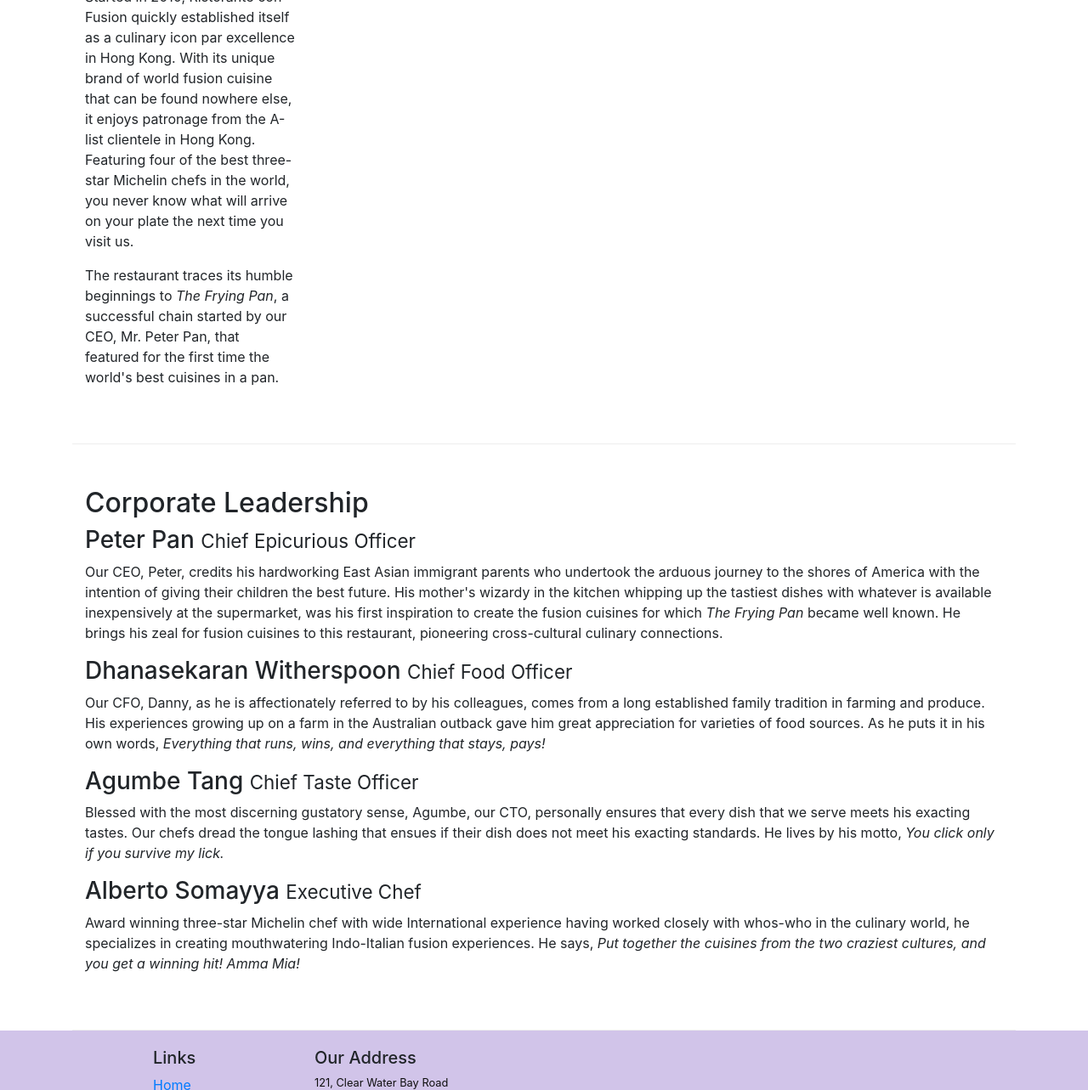
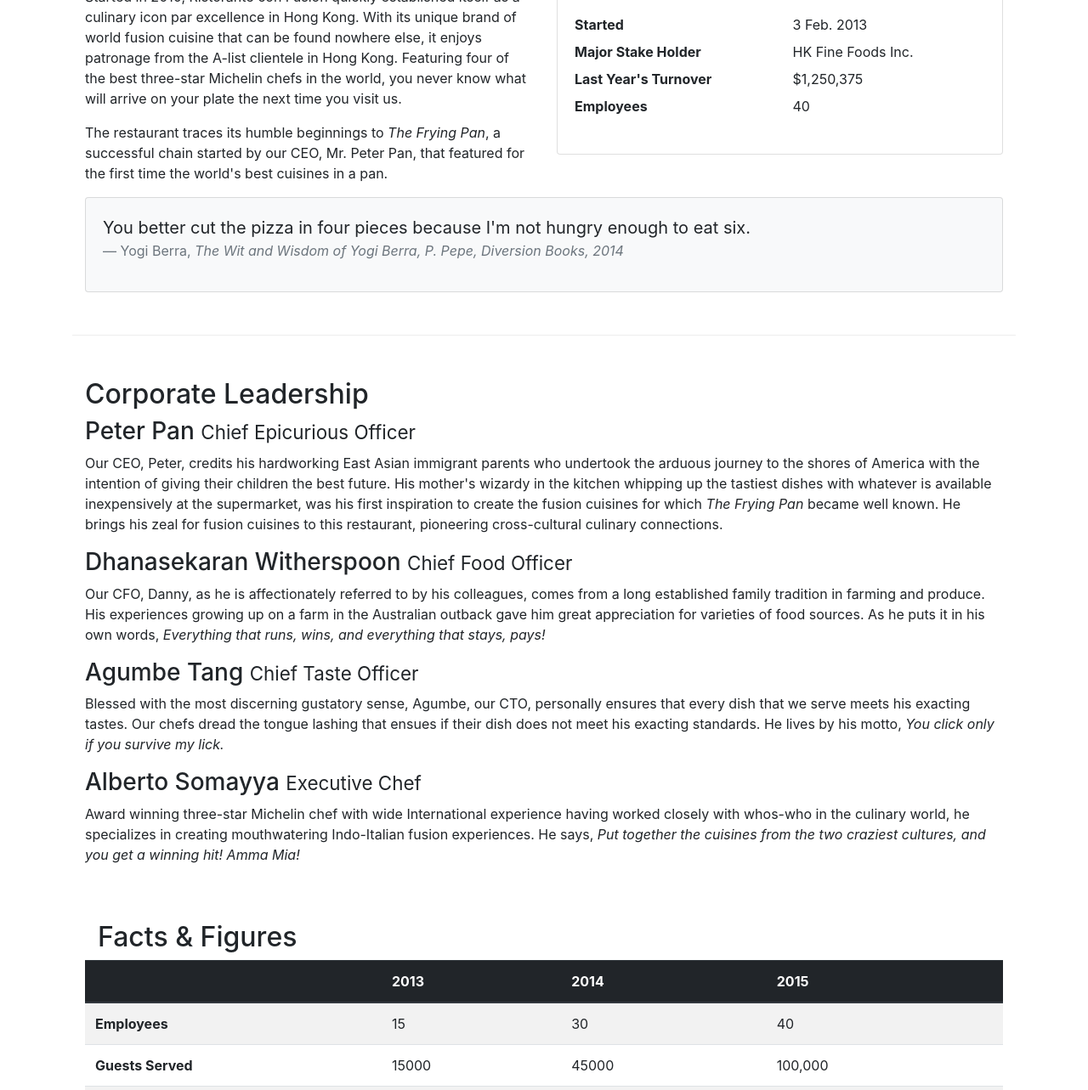
Before and after one commit to yagnesh25gehlot/Bootstrap-Intro, a website: page aboutus.html in a window 1280 px wide. Shown: the part 577-1860 px from the top of the page at 85% size. Drawn offline with nearby package versions, Linux system fonts and the light colour scheme.

Commit message:
Bootstrap tables and cards

```diff
--- a/aboutus.html
+++ b/aboutus.html
@@ -82,15 +82,47 @@
             </div>
         </div>
 
-        <div class="row row-content align-items-center" class="d-none d-lg-block">
-            <div class="col-12 col-sm-4 order-sm-last col-md-3">
+        <div class="row row-content">
+            <div class="col-sm-6">
                 <h2>Our History</h2>
                 <p>Started in 2010, Ristorante con Fusion quickly established itself as a culinary icon par excellence in Hong Kong. With its unique brand of world fusion cuisine that can be found nowhere else, it enjoys patronage from the A-list clientele in Hong Kong.  Featuring four of the best three-star Michelin chefs in the world, you never know what will arrive on your plate the next time you visit us.</p>
                 <p>The restaurant traces its humble beginnings to <em>The Frying Pan</em>, a successful chain started by our CEO, Mr. Peter Pan, that featured for the first time the world's best cuisines in a pan.</p>
             </div>
-            <div>
+
+            <div class="col-12 col-sm-6">
+                <div class="card">
+                    <h3 class="card-header bg-primary text-white">Facts At a Glance</h3>
+                    <div class="card-body">
+                        <dl class="row">
+                            <dt class="col-6">Started</dt>
+                            <dd class="col-6">3 Feb. 2013</dd>
+                            <dt class="col-6">Major Stake Holder</dt>
+                            <dd class="col-6">HK Fine Foods Inc.</dd>
+                            <dt class="col-6">Last Year's Turnover</dt>
+                            <dd class="col-6">$1,250,375</dd>
+                            <dt class="col-6">Employees</dt>
+                            <dd class="col-6">40</dd>
+                        </dl>
+                    </div>
+                </div>
             </div>
+            <div class="col-12">
+                <div class="card card-body bg-light">
+                    <blockquote class="blockquote">
+                        <p class="mb-0">You better cut the pizza in four pieces because
+                            I'm not hungry enough to eat six.</p>
+                        <footer class="blockquote-footer">Yogi Berra,
+                            <cite title="Source Title">The Wit and Wisdom of Yogi Berra,
+                            P. Pepe, Diversion Books, 2014</cite>
+                        </footer>
+                    </blockquote>
+                </div>
+            </div>
+
+
+
         </div>
+
 
 
         <div class="row row-content align-items-center" class="d-none d-lg-block">
@@ -115,10 +147,57 @@
                </div>
 
 
+               <div class="row row-content">
+                <div class="col-12 col-sm-9">
+                    <h2>Facts &amp; Figures</h2>
+                </div>
+                 <div class="col-12 col-sm-3">
+                </div>
+
+               <div class="table-responsive">
+                <table class="table table-striped">
+                    <thead class="thead-dark">
+                        <tr>
+                            <th>&nbsp;</th>
+                            <th>2013</th>
+                            <th>2014</th>
+                            <th>2015</th>
+                        </tr>
+                    </thead>
+                    <tbody>
+                        <tr>
+                            <th>Employees</th>
+                            <td>15</td>
+                            <td>30</td>
+                            <td>40</td>
+                        </tr>
+                        <tr>
+                            <th>Guests Served</th>
+                            <td>15000</td>
+                            <td>45000</td>
+                            <td>100,000</td>
+                        </tr>
+                        <tr>
+                            <th>Special Events</th>
+                            <td>3</td>
+                            <td>20</td>
+                            <td>45</td>
+                        </tr>
+                        <tr>
+                            <th>Annual Turnover</th>
+                            <td>$251,325</td>
+                            <td>$1,250,375</td>
+                            <td>~$3,000,000</td>
+                        </tr>
+                    </tbody>
+                </table>
+            </div>
+        </div>
+
             </div>
        </div>
 
-    </div>
+  </div>
 
     <footer class="footer">
         <div class="container">
```
